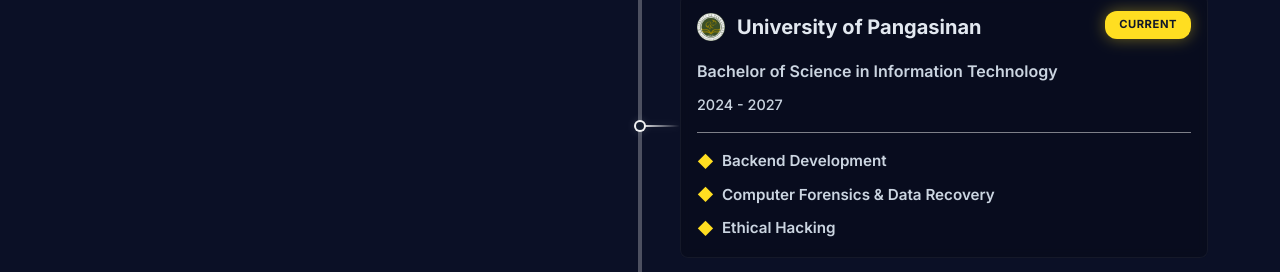
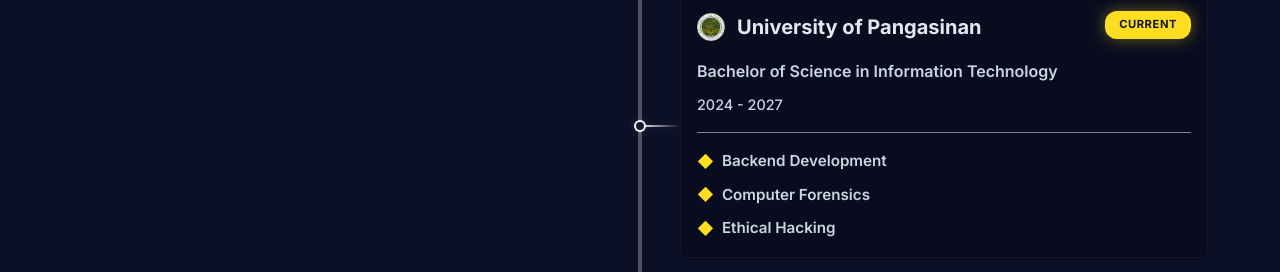
Before and after one commit to Sucrit/Personal-Portfolio, a React (Vite) app: page / in a window 1280 px wide. Shown: the part 1824-2096 px from the top of the page. Built offline with nearby package versions, Linux system fonts and the light colour scheme.

Commit message:
Update education highlights for clarity and conciseness

```diff
--- a/src/data/portfolio.ts
+++ b/src/data/portfolio.ts
@@ -89,7 +89,7 @@ export const educationItems: EducationItem[] = [
     status: 'Current',
     degree: 'Bachelor of Science in Information Technology',
     years: '2024 - 2027',
-    highlights: ['Backend Development', 'Computer Forensics & Data Recovery', 'Ethical Hacking'],
+    highlights: ['Backend Development', 'Computer Forensics', 'Ethical Hacking'],
   },
 ];
 
```
